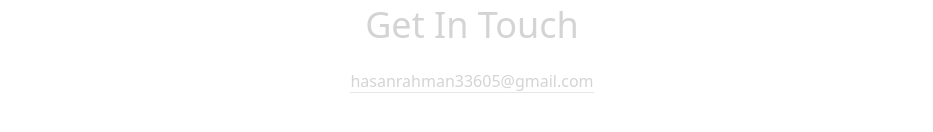
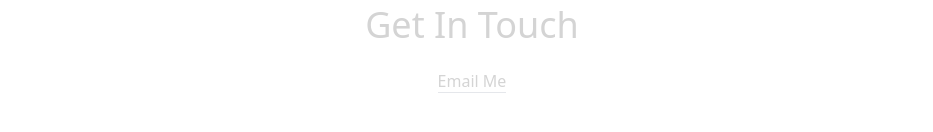
Before and after one commit to hasanrahman55/portfolio, a React (Vite) app: page / in a window 1280 px wide. Shown: the part 3481-3613 px from the top of the page, without its empty margins (168-1101 px from the left). Built offline with nearby package versions, Linux system fonts and the light colour scheme.

Commit message:
contact componenet ui correct

```diff
--- a/src/components/Contact.tsx
+++ b/src/components/Contact.tsx
@@ -11,8 +11,11 @@ function Contact() {
       >
         Get In Touch
       </motion.h1>
-      <a href="mailto:" className="border-b text-center">
-        {CONTACT.email}
+      <a
+        href="mailto:hasanrahman33605@gmail.com"
+        className="border-b text-center"
+      >
+        Email Me
       </a>
     </div>
   );
```
